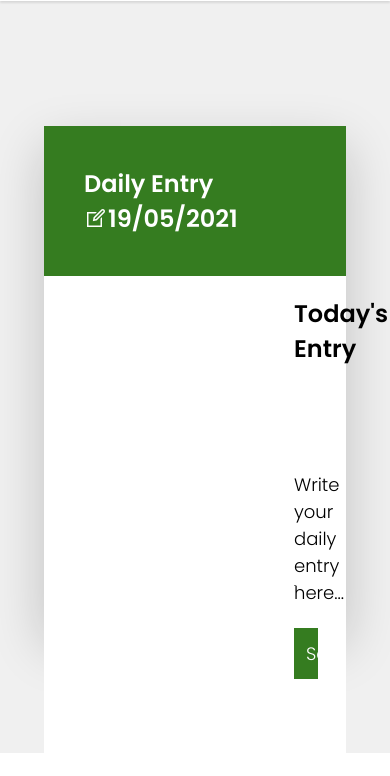
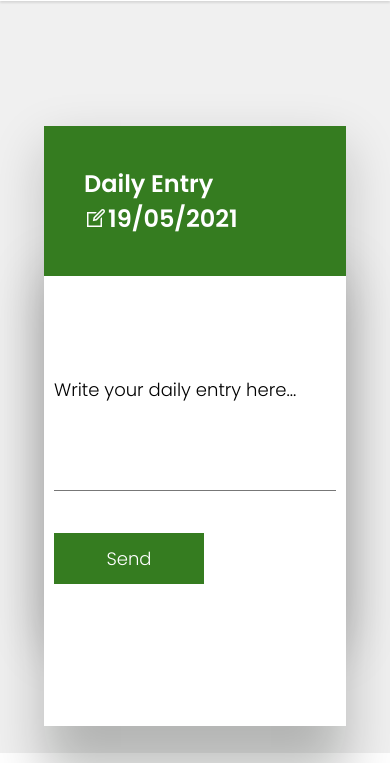
Before and after one commit to kipngenokevin/Internship-Log, a PHP site: page /daily-entry in a window 390 px wide. Shown: the part 81-857 px from the top of the page. Run offline with PHP 8.4, Linux system fonts and the light colour scheme; some web fonts are replaced.

Commit message:
Daily Entry And Weekly Entry CSS Update

```diff
--- a/css/daily-entry.css
+++ b/css/daily-entry.css
@@ -161,18 +161,34 @@ section {
         width: 100%;
     }
     .container {
-        display: flex-box;
+       /* display: flex-box;*/
         flex-direction: column;
+        display: inline-flex;
     }
 
     .container .contactInfo {
         width: 100%;
         height: auto;
+        position: absolute;
     }
 
     .container .contactForm {
         width: 100%;
         margin-left: 0 !important;
         margin-top: 100px;
+        position: absolute;
+
+        position: absolute;
+        padding: 10px;
+        height: 100%;
+        background-color: #fff;
+        box-shadow: 0 50px 50px rgba(0,9,0,0.25);
+        color: black;
     }
 }
+
+@media (max-width: 768px){
+    .section {
+        display: none;
+    }
+}
```
Also changed, not shown: weekly-report.php (indentation only).
